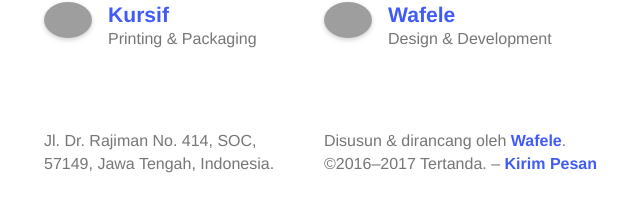
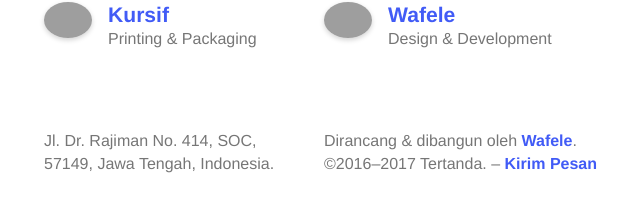
Before and after one commit to tertanda/tertanda.github.io, a Jekyll site: the page built from index.md, in a window 1280 px wide. Shown: the part 337-549 px from the top of the page, without its empty margins (316-956 px from the left). Built offline with Jekyll 4.4.1, drawn with Linux system fonts in a browser that asks for light colours; grey boxes are pictures that could not be loaded.

Commit message:
First commit.

```diff
--- a/_includes/base/footer.html
+++ b/_includes/base/footer.html
@@ -1,4 +1,4 @@
 <footer class="page-foot page-wrapper page-column">
     <p class="page-aside">Jl. Dr. Rajiman No. 414, SOC,<br>57149, Jawa Tengah, Indonesia.</p>
-    <p class="page-aside">Disusun &amp; dirancang oleh <a href="#" title="Studio Wafele">Wafele</a>.<br>&copy;2016&ndash;2017 Tertanda. &ndash; <a href="mailto:halo@tertanda.com" title="Kirim Pesan">Kirim Pesan</a></p>
+    <p class="page-aside">Dirancang &amp; dibangun oleh <a href="#" title="Studio Wafele">Wafele</a>.<br>&copy;2016&ndash;2017 Tertanda. &ndash; <a href="mailto:halo@tertanda.com" title="Kirim Pesan">Kirim Pesan</a></p>
 </footer>
```
